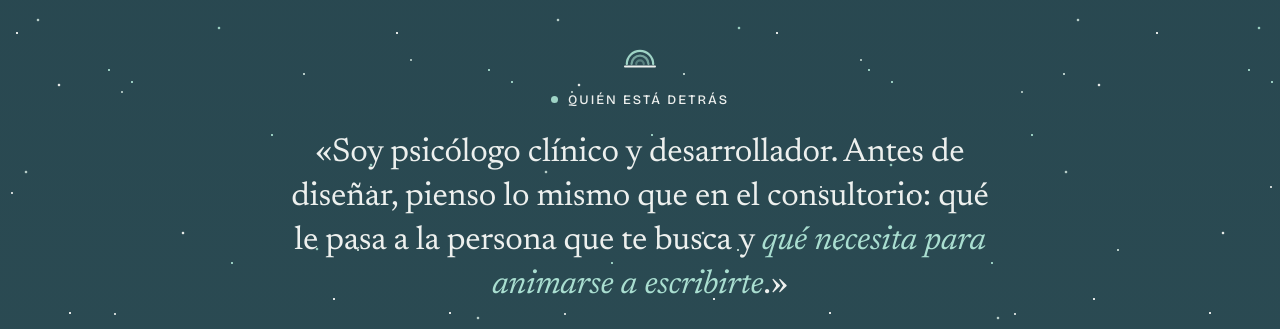
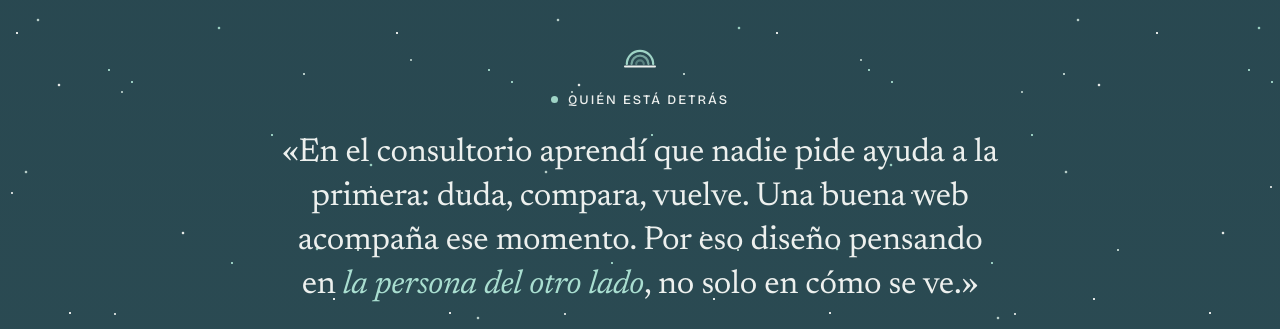
Before and after one commit to aaronacostaamarillo98-blip/aravora-web, a plain HTML site: page index.html in a window 1280 px wide. Shown: the part 5500-5829 px from the top of the page. Drawn offline with nearby package versions, Linux system fonts and the light colour scheme.

```diff
--- a/index.html
+++ b/index.html
@@ -294,7 +294,7 @@
         <div class="manifiesto-caja">
           <span class="isotipo" aria-hidden="true"><svg viewBox="0 0 34 22" fill="none" aria-hidden="true"><path d="M3 18a14 14 0 0 1 28 0" stroke="#9FD4C6" stroke-width="2.4" stroke-linecap="round"/><path d="M8 18a9 9 0 0 1 18 0" stroke="#9FD4C6" stroke-width="2.4" stroke-linecap="round" opacity="0.65"/><path d="M13 18a4 4 0 0 1 8 0" stroke="#9FD4C6" stroke-width="2.4" stroke-linecap="round" opacity="0.4"/><path d="M1 20.5h32" stroke="#EDF0EE" stroke-width="2" stroke-linecap="round"/></svg></span>
           <p class="rotulo"><span class="punto"></span>Quién está detrás</p>
-          <blockquote class="manifiesto-cita">«Soy psicólogo clínico y desarrollador. Antes de diseñar, pienso lo mismo que en el consultorio: qué le pasa a la persona que te busca y <em>qué necesita para animarse a escribirte</em>.»</blockquote>
+          <blockquote class="manifiesto-cita">«En el consultorio aprendí que nadie pide ayuda a la primera: duda, compara, vuelve. Una buena web acompaña ese momento. Por eso diseño pensando en <em>la persona del otro lado</em>, no solo en cómo se ve.»</blockquote>
           <p class="manifiesto-firma">Aaron Acosta<span>Fundador de aravora</span></p>
         </div>
       </section>
```
